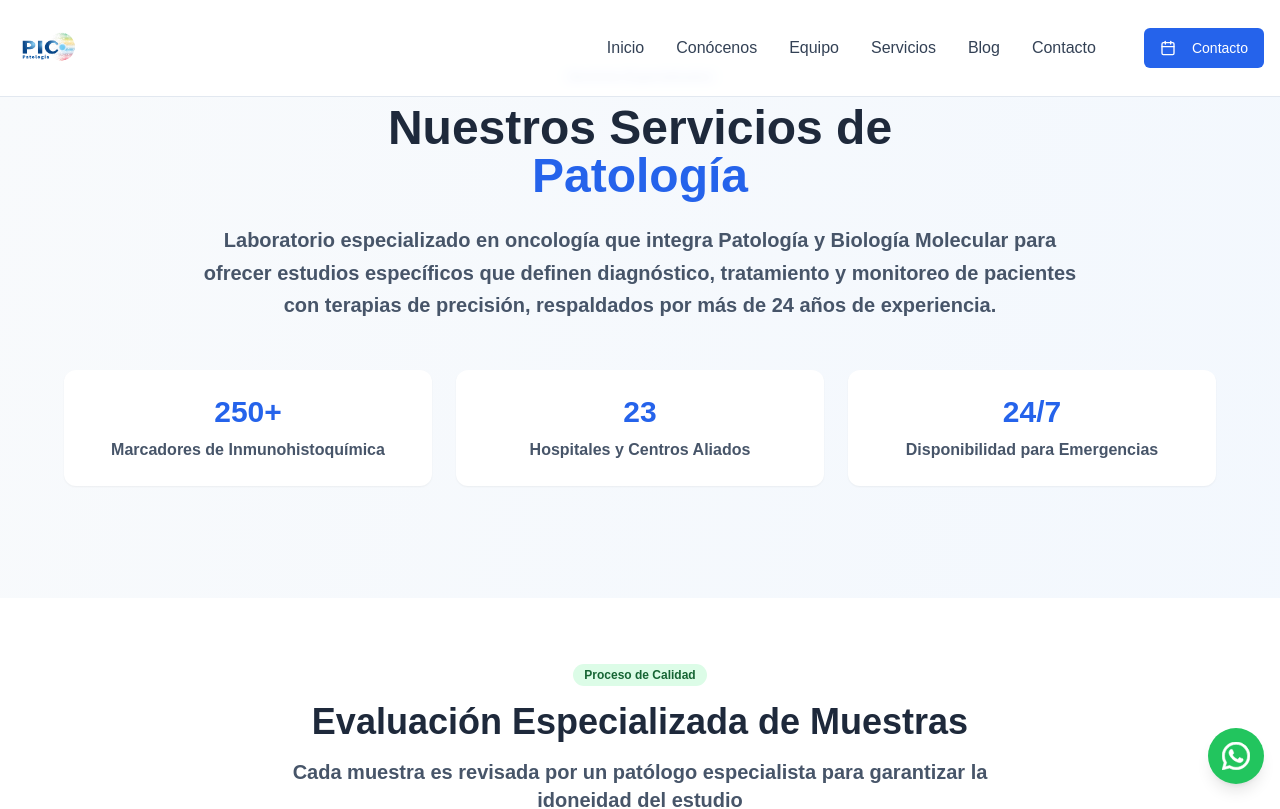
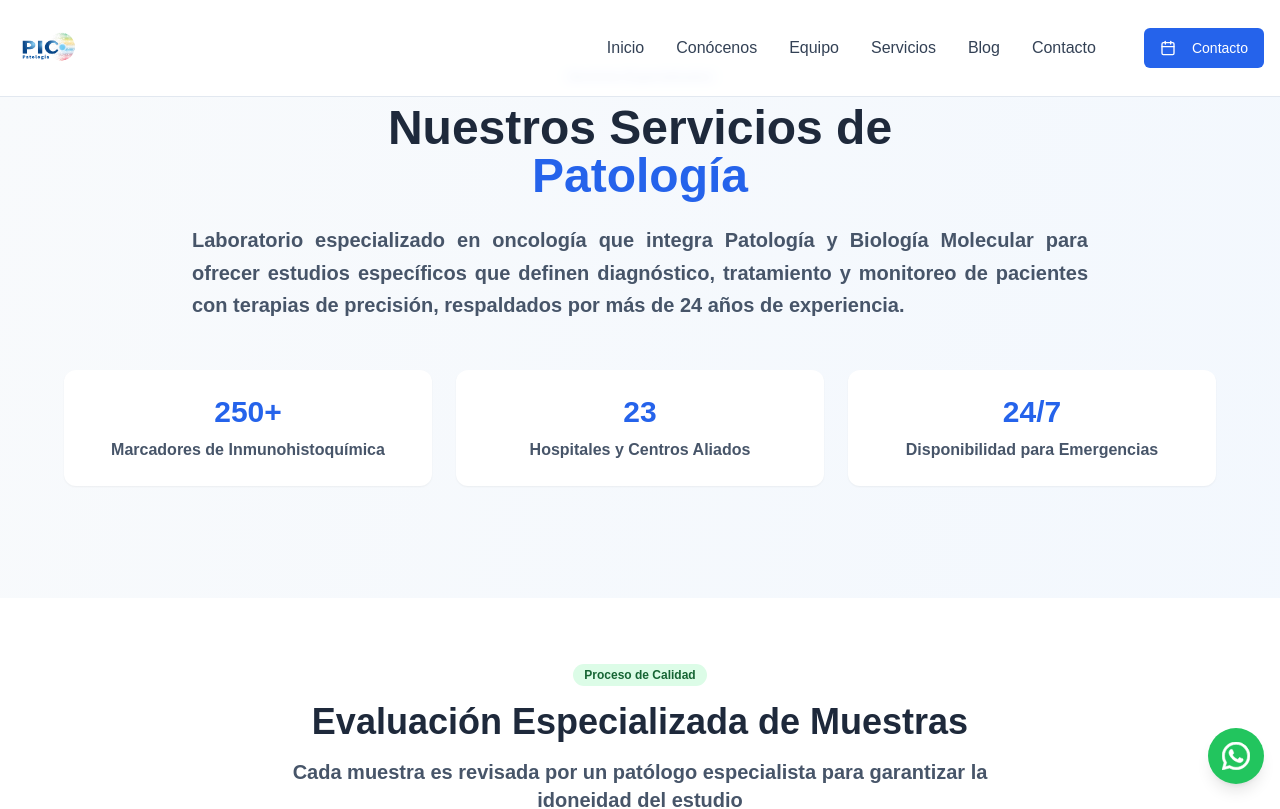
Before and after one commit to Irwingduran/ws-patologia, a Next.js app: page /servicios in a window 1280 px wide. Shown: the top 809 px of the page. Built offline with nearby package versions, Linux system fonts and the light colour scheme.

Commit message:
Add text justification to key sections and remove unused video file

```diff
--- a/app/page.tsx
+++ b/app/page.tsx
@@ -227,7 +227,7 @@ export default function PathologyWebsite() {
             <h2 className="text-3xl lg:text-4xl font-bold text-slate-800 mb-4">
               Evaluación Especializada de Cada Muestra
             </h2>
-            <p className="text-xl text-slate-600 max-w-4xl mx-auto">
+            <p className="text-xl text-slate-600 max-w-4xl mx-auto text-justify">
               Integramos la Patología y la Biología Molecular de manera que cada muestra recibida es evaluada por un
               patólogo especialista para garantizar la máxima precisión diagnóstica
             </p>
--- a/app/servicios/page.tsx
+++ b/app/servicios/page.tsx
@@ -38,7 +38,7 @@ export default function ServiciosPage() {
               Nuestros Servicios de
               <span className="text-blue-600 block">Patología</span>
             </h1>
-            <p className="text-xl text-slate-600 max-w-4xl mx-auto leading-relaxed">
+            <p className="text-xl text-slate-600 max-w-4xl mx-auto leading-relaxed text-justify">
               Laboratorio especializado en oncología que integra Patología y Biología Molecular para ofrecer estudios
               específicos que definen diagnóstico, tratamiento y monitoreo de pacientes con terapias de precisión,
               respaldados por más de 24 años de experiencia.
--- a/components/hero.tsx
+++ b/components/hero.tsx
@@ -38,7 +38,7 @@ export default function Hero() {
             <span className="text-blue-600" style={{ fontFamily: 'Dogma Bold, Arial, Helvetica, sans-serif' }}>Está Aquí</span>
           </h1>
 
-          <p className="text-xl text-gray-700 max-w-4xl mx-auto mb-12 leading-relaxed bg-white/80 backdrop-blur-sm p-6 rounded-2xl" style={{ fontFamily: 'Source Sans Pro Bold, Arial, Helvetica, sans-serif' }}>
+          <p className="text-xl text-gray-700 max-w-4xl mx-auto mb-12 leading-relaxed bg-white/80 backdrop-blur-sm p-6 rounded-2xl text-justify" style={{ fontFamily: 'Source Sans Pro Bold, Arial, Helvetica, sans-serif' }}>
             Los tejidos son una extensión del paciente, por eso los tratamos con el mismo cuidado y respeto a través de servicios de diagnóstico de alta calidad.
           </p>
         </div>
```
Also changed, not shown: 1 other file (tests, documents, lock files or other folders).
